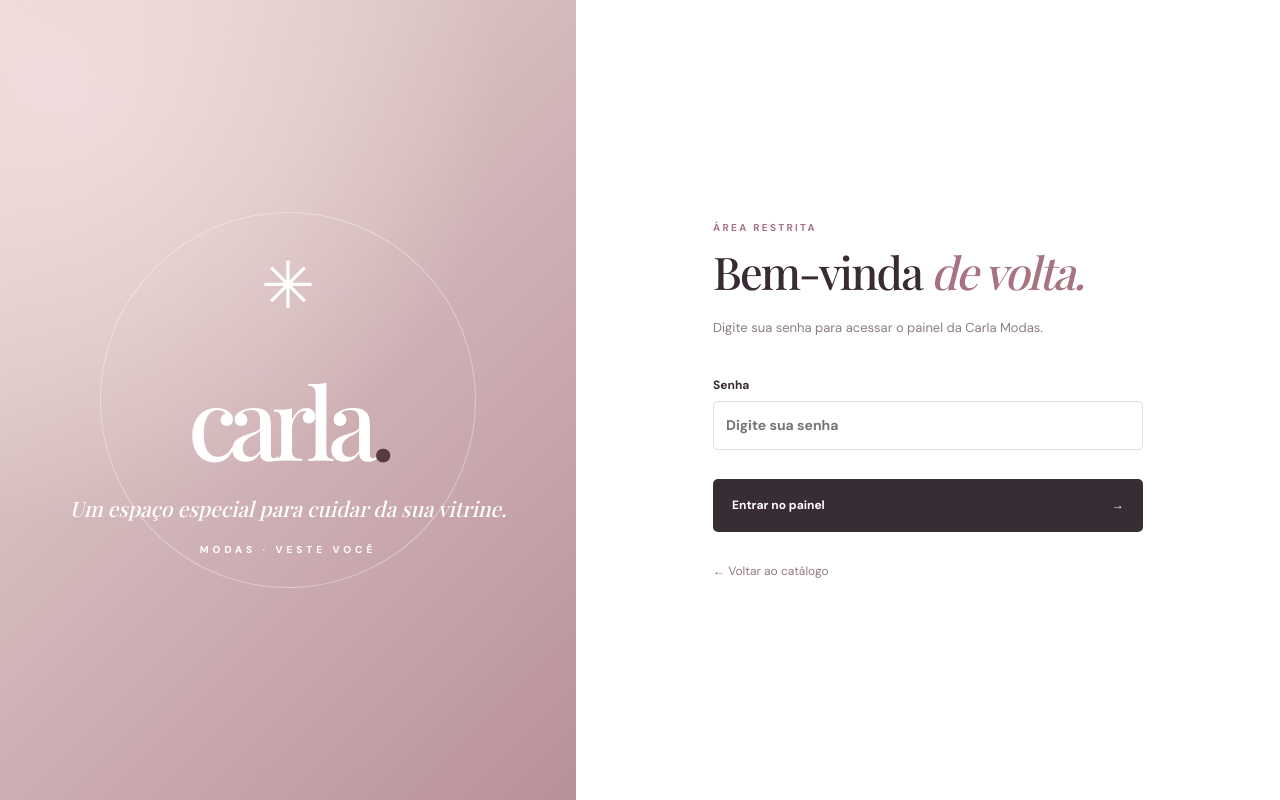
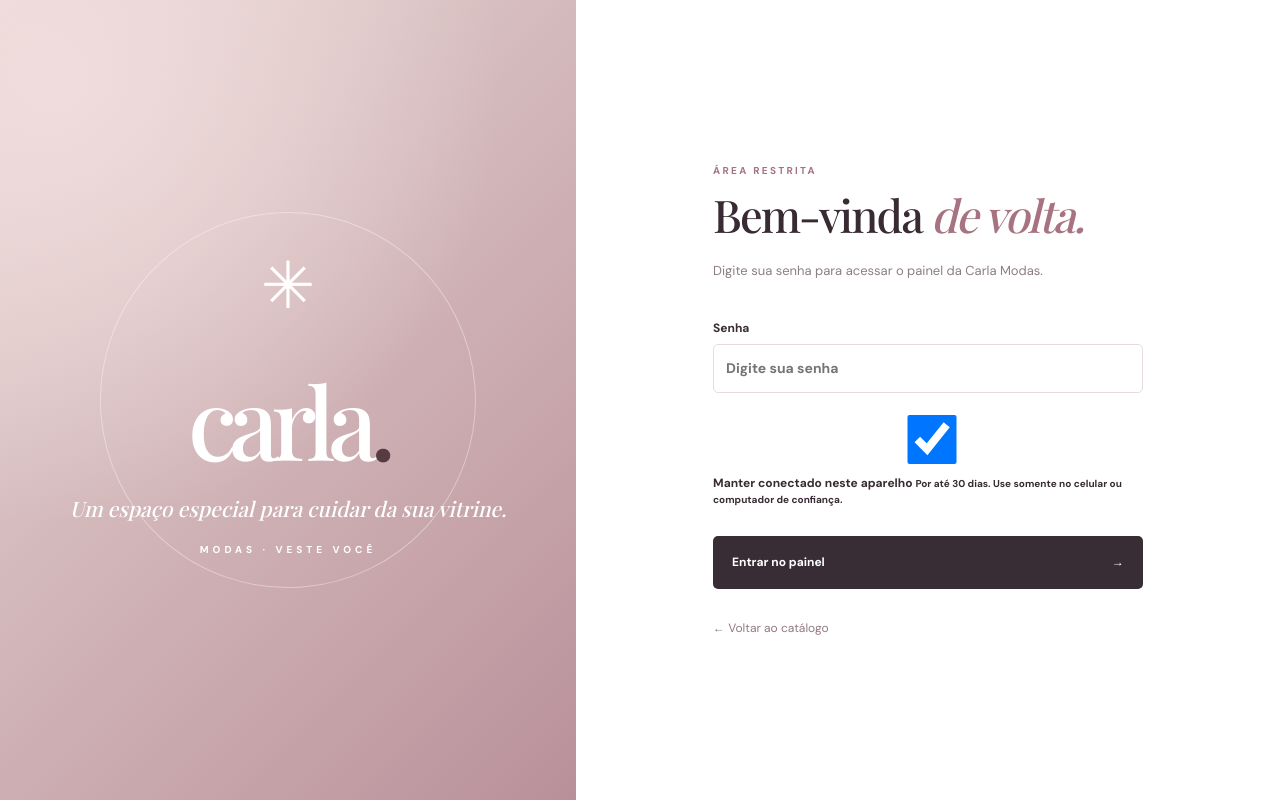
Before and after one commit to KOPSELL/ANA-CARLA-MODA, a plain HTML site: page admin.html in a window 1280 px wide. Drawn offline with nearby package versions, Linux system fonts and the light colour scheme; a web font is replaced by a local one.

Commit message:
feat: mantem painel conectado neste aparelho por ate 30 dias

```diff
--- a/admin.html
+++ b/admin.html
@@ -27,6 +27,7 @@
         <p>Digite sua senha para acessar o painel da Carla Modas.</p>
         <form id="loginForm" autocomplete="on">
           <label>Senha<input type="password" id="loginPassword" name="password" placeholder="Digite sua senha" autocomplete="current-password" required minlength="8"></label>
+          <label class="remember-device"><input type="checkbox" id="rememberDevice" checked><span>Manter conectado neste aparelho <small>Por até 30 dias. Use somente no celular ou computador de confiança.</small></span></label>
           <button type="submit" class="btn primary" id="loginButton">Entrar no painel <span>→</span></button>
         </form>
         <p class="form-error" id="loginError" role="alert" hidden></p>
```
